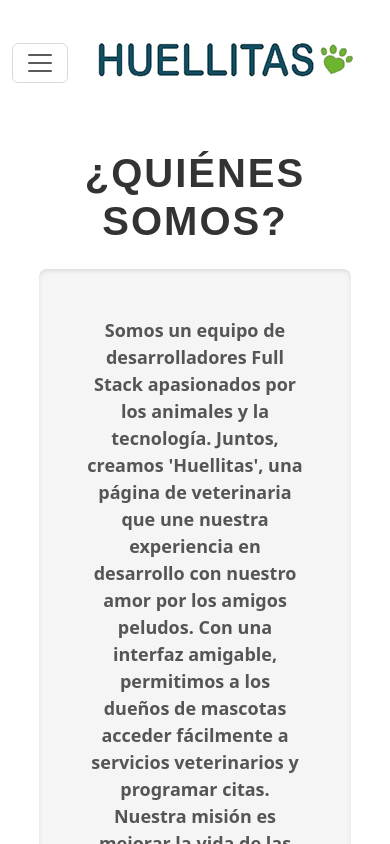
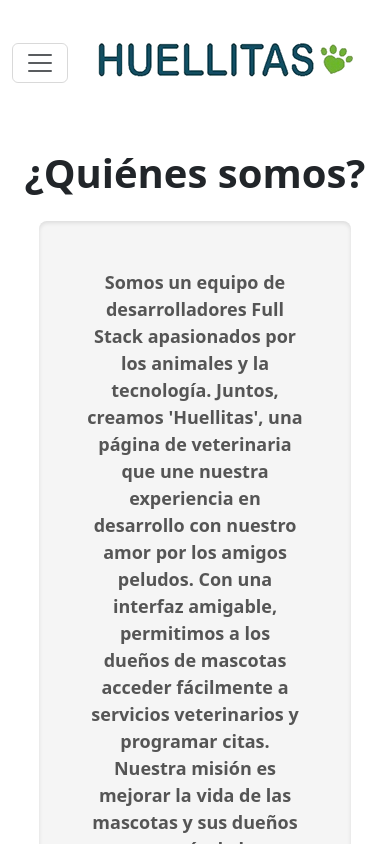
Before and after one commit to Pablomarianod/VeterinariaHuellitas, a React (Vite) app in the folder VeterinariaHuellitas/: page /sobreNosotros in a window 390 px wide. Shown: the top 844 px of the page. Built offline with nearby package versions, Linux system fonts and the light colour scheme; data requests are answered from the project's data file.

Commit message:
se corrige responsive del error404

```diff
--- a/VeterinariaHuellitas/src/App.jsx
+++ b/VeterinariaHuellitas/src/App.jsx
@@ -5,7 +5,6 @@ import ContextoTurnos from './components/context/TurnosContext';
 import ContextoMascotas from './components/context/MascotasContext';
 import ContextoUsuarios from './components/context/UsuariosContext';
 import PieDePagina from './components/piedepagina/piedepagina';
-import { useState } from 'react'
 import UsuariosContexto from './components/Context/UsuariosContexto.jsx'
 import Header from './components/header/header';
 
--- a/VeterinariaHuellitas/src/components/Login/ModalLogin.jsx
+++ b/VeterinariaHuellitas/src/components/Login/ModalLogin.jsx
@@ -2,7 +2,7 @@ import {Form, Modal} from 'react-bootstrap';
 import { useContext, useState } from 'react';
 import { useForm } from 'react-hook-form';
 import { UsuarioContexto, usarUsuContext  } from '../Context/UsuariosContexto';
-import ModalRegistro from '../Registro/ModalRegistro';
+// import ModalRegistro from '../Registro/ModalRegistro';
 import gatoLogin from '../../images/Gato-login.svg';
 import perroLoginn from '../../images/Perro-img-login.svg';
 import imgUsuarioLogin from '../../images/username-icon.svg'
--- a/VeterinariaHuellitas/src/pages/Error404/Error404.jsx
+++ b/VeterinariaHuellitas/src/pages/Error404/Error404.jsx
@@ -9,16 +9,16 @@ function Error404() {
           <div className="col-12 col-sm-12 col-md-12 col-lg-3"></div>
 
           <div className="col-12 col-sm-12 col-md-12 col-lg-6">
-            <h1 className="text-center my-5 neon-text">
+            <h1 className="text-center my-5 tituloError">
               Pagina no encontrada
             </h1>
-            <div className="main-img text-center pt-5 colorFondo">
+            <div className="main-imgError text-center pt-5 colorFondoError">
               <img
                 src="/src/images/Error404/Superperro.png"
                 alt="perro"
                 className="img-fluid"
               />
-              <p className="main-description pt-5">
+              <p className="main-descriptionError pt-5">
                 El enlace que seguiste probablemente no está funcionando o la página ha
                 sido eliminada
               </p>
--- a/VeterinariaHuellitas/src/pages/Error404/error404.css
+++ b/VeterinariaHuellitas/src/pages/Error404/error404.css
@@ -1,21 +1,12 @@
-h1 {
-  font-size: 64px;
-  font-family: 'Arial', sans-serif;
-  margin-bottom: 20px;
-  color: #333;
-  text-transform: uppercase;
-  letter-spacing: 2px;
-}
-
-h1.neon-text {
+.tituloError{
   font-size: 64px;
   font-family: 'Arial', sans-serif;
   color: #001effba;
   text-shadow: 0 0 10px rgba(0, 145, 255, 0.8), 0 0 20px rgb(0, 145, 255), 0 0 30px rgb(98, 0, 255);
   animation: glow 1s ease-in-out infinite alternate;
+  letter-spacing: 2px;
+  text-transform: uppercase;
 }
-
-
 
 @keyframes glow {
   from {
@@ -26,20 +17,13 @@ h1.neon-text {
   }
 }
 
-
-.colorFondo{
-  background-color: white;
-  padding: 20px;
-}
-
-
-.main-img{
+.main-imgError{
   padding-top: 30% ;
   width: 100%;
 }
 
 
-.main-description {
+.main-descriptionError {
   font-size: 22px;
   color: #555;
   font-weight: bold;
@@ -60,3 +44,9 @@ h1.neon-text {
   background-color: #2ca981;
   color: black;
 }
+
+@media (max-width: 768px) {
+  .tituloError {
+    font-size: 32px;
+  }
+}
```
Also changed, not shown: VeterinariaHuellitas/src/components/header/header.jsx (+4 -20 lines).
